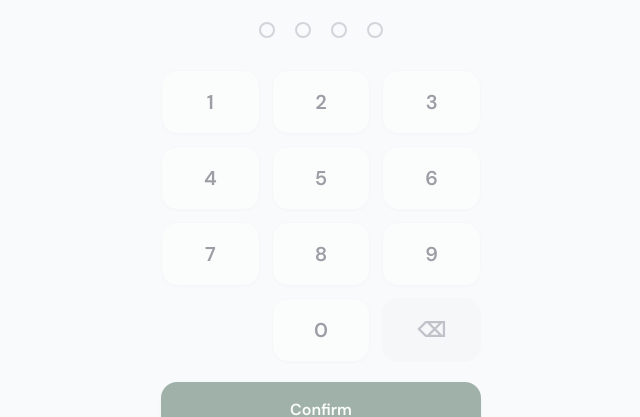
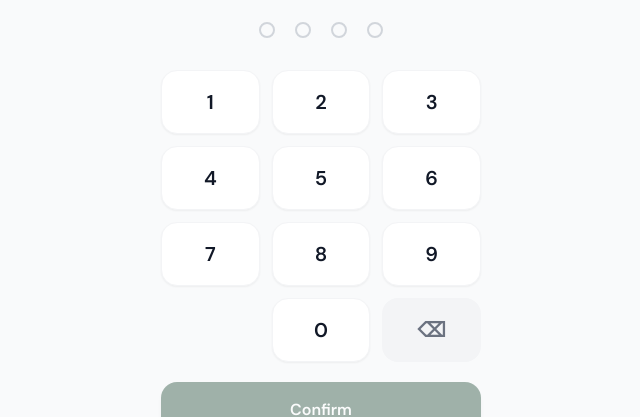
Before and after one commit to mohsinIslam123/tertles-cafe-pos, a React (Vite) app: page /login in a window 1280 px wide. Shown: the part 291-708 px from the top of the page, without its empty margins (319-959 px from the left). Built offline with nearby package versions, Linux system fonts and the light colour scheme.

Commit message:
fix pin numpad

```diff
--- a/src/screens/PinLogin.tsx
+++ b/src/screens/PinLogin.tsx
@@ -2,8 +2,6 @@ import { useState, useEffect, useCallback, useRef } from 'react';
 import { useAuthStore } from '../stores/authStore';
 import { CONFIG } from '../config';
 import { formatCountdown } from '../utils/format';
-
-// ── PIN digit display ─────────────────────────────────────────────────────────
 
 function PinDots({ length, filled }: { length: number; filled: number }) {
   return (
@@ -22,60 +20,45 @@ function PinDots({ length, filled }: { length: number; filled: number }) {
   );
 }
 
-// ── Number pad ────────────────────────────────────────────────────────────────
-
 function NumPad({
   onDigit,
   onBackspace,
   onSubmit,
-  disabled,
+  submitDisabled,
 }: {
   onDigit: (d: string) => void;
   onBackspace: () => void;
   onSubmit: () => void;
-  disabled: boolean;
+  submitDisabled: boolean;
 }) {
   const keys = ['1','2','3','4','5','6','7','8','9','','0','⌫'];
 
   return (
     <div className="grid grid-cols-3 gap-3 w-full max-w-xs mx-auto">
       {keys.map((key, idx) => {
-        if (key === '') {
-          return <div key={idx} />;
-        }
-
+        if (key === '') return <div key={idx} />;
         const isBackspace = key === '⌫';
-
         return (
           <button
             key={idx}
-            disabled={disabled}
             onClick={() => {
               if (isBackspace) onBackspace();
               else onDigit(key);
             }}
-            className={`
-              h-16 rounded-2xl text-xl font-semibold
-              transition-all duration-100 active:scale-95
-              disabled:opacity-40 disabled:cursor-not-allowed
-              ${isBackspace
+            className={`h-16 rounded-2xl text-xl font-semibold transition-all duration-100 active:scale-95 ${
+              isBackspace
                 ? 'text-gray-500 bg-gray-100 active:bg-gray-200'
                 : 'text-gray-900 bg-white shadow-sm border border-gray-100 active:bg-gray-50'
-              }
-            `}
+            }`}
           >
             {key}
           </button>
         );
       })}
-
-      {/* Full-width confirm button below the pad */}
       <button
         onClick={onSubmit}
-        disabled={disabled}
-        className="col-span-3 mt-2 h-14 bg-brand-600 text-white rounded-2xl text-base font-semibold
-                   active:bg-brand-700 transition-all duration-100 active:scale-[0.98]
-                   disabled:opacity-40 disabled:cursor-not-allowed shadow-md"
+        disabled={submitDisabled}
+        className="col-span-3 mt-2 h-14 bg-brand-600 text-white rounded-2xl text-base font-semibold active:bg-brand-700 transition-all duration-100 active:scale-[0.98] disabled:opacity-40 disabled:cursor-not-allowed shadow-md"
       >
         Confirm
       </button>
@@ -83,23 +66,19 @@ function NumPad({
   );
 }
 
-// ── Main PinLogin component ───────────────────────────────────────────────────
-
 type Mode = 'login' | 'setup_new' | 'setup_confirm' | 'reset_secret' | 'reset_new' | 'reset_confirm';
 
 export default function PinLogin() {
   const { isFirstLaunch, login, setupPin, resetPin, lockedUntil, attempts } = useAuthStore();
-
   const [mode, setMode] = useState<Mode>(isFirstLaunch ? 'setup_new' : 'login');
   const [pin, setPin] = useState('');
-  const [firstPin, setFirstPin] = useState('');  // stores first entry during setup confirm
+  const [firstPin, setFirstPin] = useState('');
   const [secretCode, setSecretCode] = useState('');
   const [error, setError] = useState('');
   const [lockRemaining, setLockRemaining] = useState(0);
   const [logoTaps, setLogoTaps] = useState(0);
   const logoTapTimer = useRef<ReturnType<typeof setTimeout> | null>(null);
 
-  // Lockout countdown
   useEffect(() => {
     if (!lockedUntil) return;
     const interval = setInterval(() => {
@@ -112,7 +91,6 @@ export default function PinLogin() {
 
   const isLocked = lockedUntil ? Date.now() < lockedUntil : false;
 
-  // Reset PIN accumulator whenever mode changes
   useEffect(() => {
     setPin('');
     setError('');
@@ -120,7 +98,6 @@ export default function PinLogin() {
 
   const handleDigit = useCallback((d: string) => {
     if (mode === 'reset_secret') {
-      // Secret code is a separate field, no length limit enforced here
       setSecretCode(prev => prev.length < 8 ? prev + d : prev);
       return;
     }
@@ -137,7 +114,6 @@ export default function PinLogin() {
 
   const handleSubmit = useCallback(async () => {
     setError('');
-
     switch (mode) {
       case 'login': {
         if (pin.length < 4) { setError('Enter all 4 digits'); return; }
@@ -145,7 +121,6 @@ export default function PinLogin() {
         if (err) { setError(err); setPin(''); }
         break;
       }
-
       case 'setup_new': {
         if (pin.length < 4) { setError('PIN must be 4 digits'); return; }
         setFirstPin(pin);
@@ -153,7 +128,6 @@ export default function PinLogin() {
         setMode('setup_confirm');
         break;
       }
-
       case 'setup_confirm': {
         if (pin !== firstPin) {
           setError('PINs do not match. Start over.');
@@ -165,7 +139,6 @@ export default function PinLogin() {
         await setupPin(pin);
         break;
       }
-
       case 'reset_secret': {
         if (secretCode !== CONFIG.PIN_RESET_SECRET) {
           setError('Wrong code.');
@@ -177,7 +150,6 @@ export default function PinLogin() {
         setMode('reset_new');
         break;
       }
-
       case 'reset_new': {
         if (pin.length < 4) { setError('PIN must be 4 digits'); return; }
         setFirstPin(pin);
@@ -185,7 +157,6 @@ export default function PinLogin() {
         setMode('reset_confirm');
         break;
       }
-
       case 'reset_confirm': {
         if (pin !== firstPin) {
           setError('PINs do not match. Try again.');
@@ -201,130 +172,75 @@ export default function PinLogin() {
     }
   }, [mode, pin, firstPin, secretCode, login, setupPin, resetPin]);
 
-  // Long-press logo: 5 taps within 3 seconds triggers reset flow
   const handleLogoPress = () => {
     const newCount = logoTaps + 1;
     setLogoTaps(newCount);
-
     if (logoTapTimer.current) clearTimeout(logoTapTimer.current);
-
     if (newCount >= 5) {
       setLogoTaps(0);
       setMode('reset_secret');
       return;
     }
-
     logoTapTimer.current = setTimeout(() => setLogoTaps(0), 3000);
   };
 
-  // ── Labels per mode ────────────────────────────────────────────────────────
-
   const titles: Record<Mode, string> = {
-    login:          'Enter PIN',
-    setup_new:      'Set a PIN',
-    setup_confirm:  'Confirm PIN',
-    reset_secret:   'Enter reset code',
-    reset_new:      'New PIN',
-    reset_confirm:  'Confirm new PIN',
+    login: 'Enter PIN',
+    setup_new: 'Set a PIN',
+    setup_confirm: 'Confirm PIN',
+    reset_secret: 'Enter reset code',
+    reset_new: 'New PIN',
+    reset_confirm: 'Confirm new PIN',
   };
 
   const subtitles: Record<Mode, string> = {
-    login:          'Enter your 4-digit PIN to continue',
-    setup_new:      'Choose a 4-digit PIN for this device',
-    setup_confirm:  'Enter the same PIN again',
-    reset_secret:   'Enter the secret code to proceed',
-    reset_new:      'Choose a new 4-digit PIN',
-    reset_confirm:  'Enter the new PIN again to confirm',
+    login: 'Enter your 4-digit PIN to continue',
+    setup_new: 'Choose a 4-digit PIN for this device',
+    setup_confirm: 'Enter the same PIN again',
+    reset_secret: 'Enter the secret code to proceed',
+    reset_new: 'Choose a new 4-digit PIN',
+    reset_confirm: 'Enter the new PIN again to confirm',
   };
 
   const isSecretMode = mode === 'reset_secret';
-  const currentLength = isSecretMode ? secretCode.length : pin.length;
-  // For the dots: secret mode shows progress up to 4 dots
-  const dotsLength = isSecretMode ? 4 : 4;
+  const dotsLength = 4;
   const dotsFilled = isSecretMode ? Math.min(secretCode.length, 4) : pin.length;
 
   return (
     <div className="min-h-screen bg-gray-50 flex flex-col items-center justify-between px-6 py-10">
-
-      {/* Top section */}
       <div className="flex-1 flex flex-col items-center justify-center w-full">
-
-        {/* Logo / shop name — long-press to trigger reset */}
-        <button
-          onClick={handleLogoPress}
-          className="flex flex-col items-center gap-3 mb-8 select-none focus:outline-none"
-        >
-          {/* Turtle icon (emoji for now — replace with SVG logo in Phase 8) */}
-          <div
-            className="w-20 h-20 bg-brand-600 rounded-3xl flex items-center justify-center text-4xl shadow-lg
-                       transition-transform duration-75 active:scale-90"
-          >
-            🐢
-          </div>
+        <button onClick={handleLogoPress} className="flex flex-col items-center gap-3 mb-8 select-none focus:outline-none">
+          <div className="w-20 h-20 bg-brand-600 rounded-3xl flex items-center justify-center text-4xl shadow-lg transition-transform duration-75 active:scale-90">🐢</div>
           <div className="text-center">
             <p className="text-lg font-semibold text-gray-900">The Turtles Cafe</p>
             <p className="text-xs text-gray-400 mt-0.5">POS</p>
           </div>
         </button>
-
-        {/* Reset tap progress indicator (subtle) */}
         {logoTaps > 0 && logoTaps < 5 && (
-          <p className="text-xs text-gray-300 -mt-4 mb-6">
-            {5 - logoTaps} more tap{5 - logoTaps !== 1 ? 's' : ''} for reset
-          </p>
+          <p className="text-xs text-gray-300 -mt-4 mb-6">{5 - logoTaps} more tap{5 - logoTaps !== 1 ? 's' : ''} for reset</p>
         )}
-
-        {/* Mode title */}
-        <h1 className="text-2xl font-bold text-gray-900 text-center">
-          {titles[mode]}
-        </h1>
-        <p className="text-sm text-gray-500 text-center mt-1">
-          {subtitles[mode]}
-        </p>
-
-        {/* Lockout state */}
+        <h1 className="text-2xl font-bold text-gray-900 text-center">{titles[mode]}</h1>
+        <p className="text-sm text-gray-500 text-center mt-1">{subtitles[mode]}</p>
         {isLocked && (
           <div className="mt-4 px-5 py-3 bg-red-50 border border-red-200 rounded-2xl text-center">
             <p className="text-sm font-semibold text-red-700">Too many wrong attempts</p>
-            <p className="text-3xl font-mono font-bold text-red-600 mt-1">
-              {formatCountdown(lockRemaining)}
-            </p>
+            <p className="text-3xl font-mono font-bold text-red-600 mt-1">{formatCountdown(lockRemaining)}</p>
             <p className="text-xs text-red-500 mt-1">Please wait before trying again</p>
           </div>
         )}
-
-        {/* Attempt counter warning */}
         {!isLocked && attempts > 0 && mode === 'login' && (
-          <p className="mt-3 text-xs text-amber-600 font-medium">
-            {CONFIG.PIN_MAX_ATTEMPTS - attempts} attempt{CONFIG.PIN_MAX_ATTEMPTS - attempts !== 1 ? 's' : ''} left before lockout
-          </p>
+          <p className="mt-3 text-xs text-amber-600 font-medium">{CONFIG.PIN_MAX_ATTEMPTS - attempts} attempt{CONFIG.PIN_MAX_ATTEMPTS - attempts !== 1 ? 's' : ''} left before lockout</p>
         )}
-
-        {/* PIN dots */}
         {!isLocked && <PinDots length={dotsLength} filled={dotsFilled} />}
-
-        {/* Error message */}
-        {error && (
-          <p className="text-sm text-red-500 font-medium text-center -mt-2 mb-4 px-4">
-            {error}
-          </p>
-        )}
-
-        {/* Numpad */}
+        {error && <p className="text-sm text-red-500 font-medium text-center -mt-2 mb-4 px-4">{error}</p>}
         {!isLocked && (
           <NumPad
             onDigit={handleDigit}
             onBackspace={handleBackspace}
             onSubmit={handleSubmit}
-            disabled={
-              isSecretMode
-                ? secretCode.length === 0
-                : pin.length < 4
-            }
+            submitDisabled={isSecretMode ? secretCode.length === 0 : pin.length < 4}
           />
         )}
-
-        {/* Cancel reset flow */}
         {(mode === 'reset_secret' || mode === 'reset_new' || mode === 'reset_confirm') && (
           <button
             onClick={() => { setMode('login'); setSecretCode(''); setPin(''); setError(''); }}
@@ -334,11 +250,7 @@ export default function PinLogin() {
           </button>
         )}
       </div>
-
-      {/* Footer */}
-      <p className="text-xs text-gray-300 text-center">
-        The Turtles Cafe · POS v1.0
-      </p>
+      <p className="text-xs text-gray-300 text-center">The Turtles Cafe · POS v1.0</p>
     </div>
   );
 }
```
